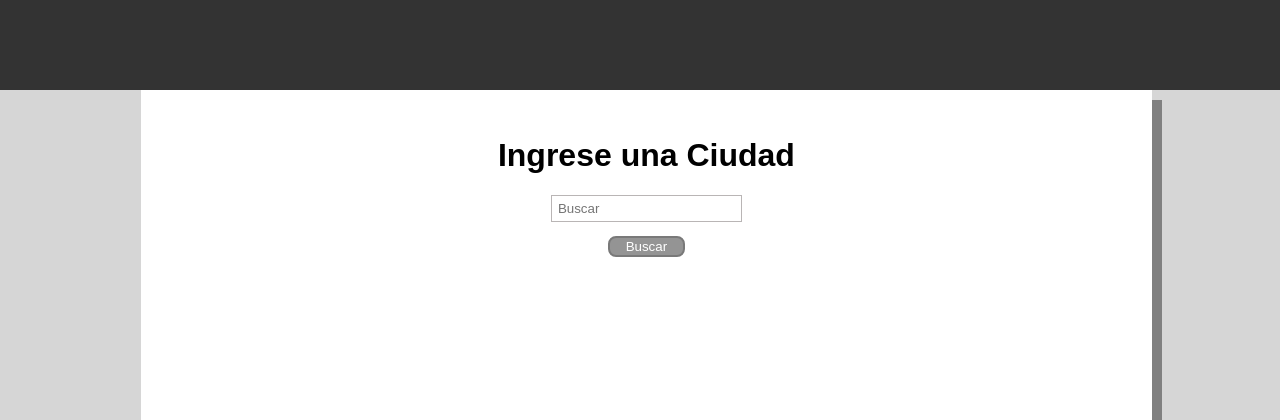
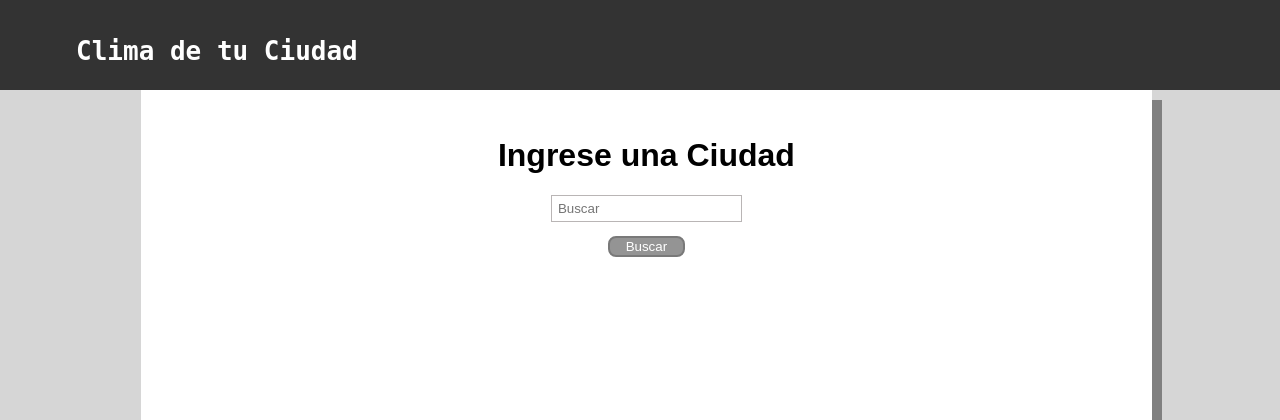
Before and after one commit to nahux/prueba_slot1, a Symfony app: template templates/home/index.html.twig in a window 1280 px wide. Shown: the top 420 px of the page. Run offline with Twig, Linux system fonts and the light colour scheme; the template is opened without the code that fills it, so the values that code supplies are empty; some libraries are stand-ins or nearby versions.

Commit message:
Llamada a api funcionando correctamente, falta icono del clima dinamico y ajustar estilos

```diff
--- a/public/css/index.css
+++ b/public/css/index.css
@@ -21,6 +21,14 @@ body {
 	font-size: 4vw;
 	margin-left: 2vw;
 	color: aliceblue;
+}
+
+/* Logo titulo */
+.titulo {
+	display: inline;
+	color: white;
+	margin-left: 3%;
+	font-family: monospace;
 }
 
 /* Fondo vertical */
--- a/public/js/index.js
+++ b/public/js/index.js
@@ -3,13 +3,20 @@ $(document).ready(function () {
 	$("#boton-buscar").click(function () {
 		$("#spinner").show();
 		$("#error").hide();
+		$(".container-info-clima").hide();
 		var ciudad = $("#input-buscar").val();
 		var url = window.location.href + "api/city_weather/?city_name=" + ciudad;
 		var request = $.ajax(url)
 			.done(function(result) {
-				console.log(result);
+				var info_clima = $.parseJSON(result).info_clima;
 				$("#barra").show();
 				$("#spinner").hide();
+
+				console.log(info_clima.clima);
+				$("#clima").text(info_clima.clima);
+				$("#temp").text(info_clima.temperatura+"°C");
+				$("#viento").text(info_clima.viento+"km");
+				$(".container-info-clima").show();
 			})
 			.fail(function(error) {
 				console.log(error);
@@ -18,6 +25,7 @@ $(document).ready(function () {
 			});
 	});
 
+	// Onchange del input del buscador
 	$("#input-buscar").keyup(function (event) {
 		if ($("#input-buscar").val()) {
 			$("#boton-buscar").removeAttr("disabled");
@@ -27,5 +35,11 @@ $(document).ready(function () {
 			$("#boton-buscar").removeClass('boton-buscar-active');
 		}
 	});
+	// Enter en el input del buscador para mandar a buscar
+	$("#input-buscar").on("keypress", function(e) {
+		if(e.which === 13){
+			$("#boton-buscar").trigger("click");
+		}
+	});
 
 });
--- a/src/Controller/ApiController.php
+++ b/src/Controller/ApiController.php
@@ -87,7 +87,7 @@ class ApiController extends AbstractFOSRestController
 					];
 					$mensaje = "Consulta exitosa";
 					// Armo la respuesta
-					$params = ["estado" => 200, "mensaje" => "Consulta exitosa", "data" => $weather_info];
+					$params = ["estado" => 200, "mensaje" => "Consulta exitosa", "info_clima" => $weather_info];
 				} else {
 					// Seteo mensaje si hay error
 					switch ($response->code) {
--- a/templates/home/index.html.twig
+++ b/templates/home/index.html.twig
@@ -11,7 +11,11 @@
 {% block body %}
 
 	<div class="topnav">
-		<a href="{{path('home')}}"><i class="fas fa-umbrella-beach logo"></i></a>
+		<!-- Logo y titulo-->
+		<a href="{{path('home')}}" style="text-decoration: none;">
+			<i class="fas fa-umbrella-beach logo"></i>
+			<h1 class="titulo">Clima de tu Ciudad</h1>
+		</a>
 	</div>
 
 	<div class="backdiv">
@@ -29,11 +33,11 @@
 			<!-- Info del clima de la ciudad -->
 			<p id="error" style="display:none;">No se ha podido encontrar información sobre la ciudad</p> <!-- Mensaje de error-->
 			<div class="container-info-clima" style="display: none;">
-				<h2>La Plata</h2>
+				<h2 id="ciudad"></h2>
 				<i class="fas fa-cloud-sun imagen-clima"></i>
-				<p>30°C</p>
-				<p>Soleado</p>
-				<p>Viento: 20km</p>
+				<p id="clima"></p>
+				<p id="temp"></p>
+				<p id="viento"></p>
 			</div>
 
 			<!-- Spinner Cargando-->
```
